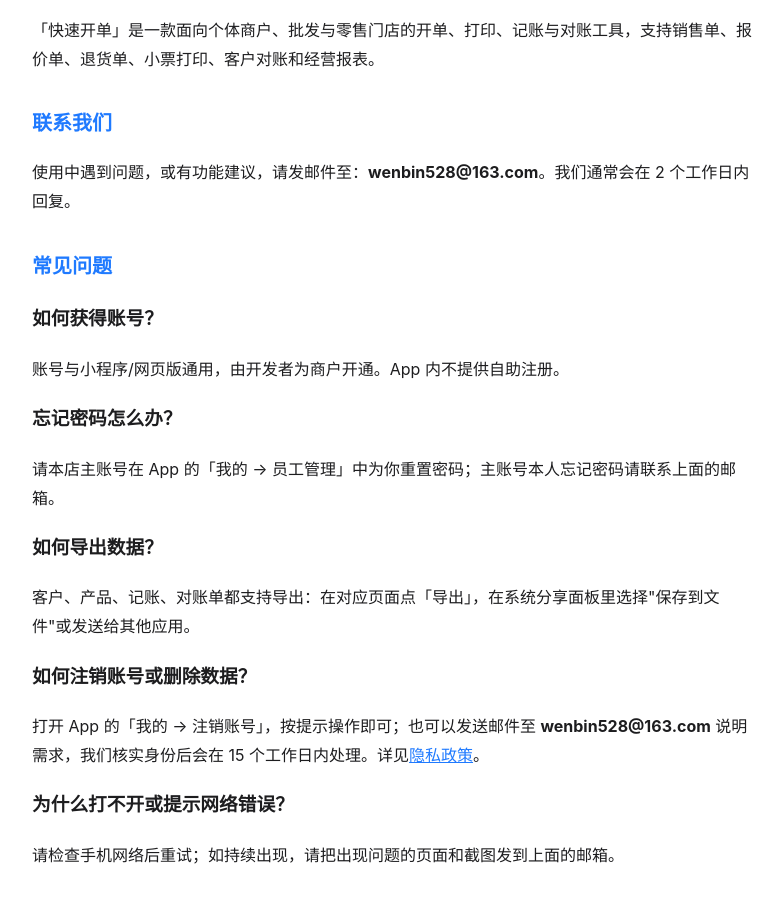
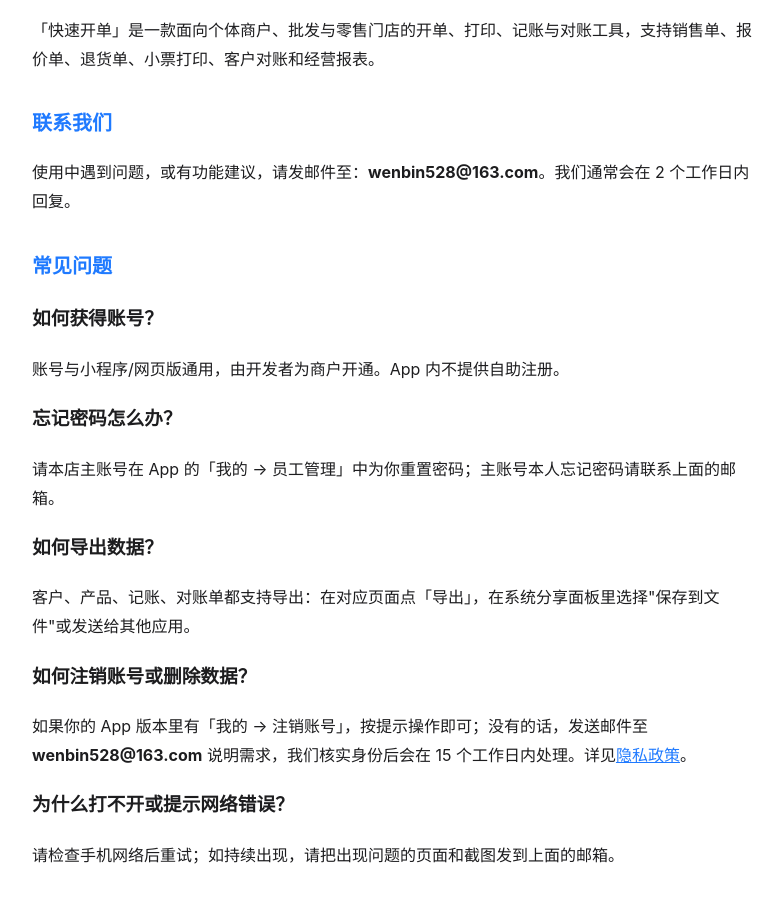
Before and after one commit to megatronyy/quick-billing-privacy, a plain HTML site: page support.html in a window 1280 px wide. Shown: the part 126-1028 px from the top of the page, without its empty margins (248-1031 px from the left). Drawn offline with Linux system fonts and the light colour scheme.

Commit message:
clarify that in-app deletion needs a supporting version: support.html

```diff
--- a/support.html
+++ b/support.html
@@ -24,7 +24,7 @@ a{color:#1F7AFF}
 <h3>如何导出数据？</h3>
 <p>客户、产品、记账、对账单都支持导出：在对应页面点「导出」，在系统分享面板里选择"保存到文件"或发送给其他应用。</p>
 <h3>如何注销账号或删除数据？</h3>
-<p>打开 App 的「我的 → 注销账号」，按提示操作即可；也可以发送邮件至 <strong>wenbin528@163.com</strong> 说明需求，我们核实身份后会在 15 个工作日内处理。详见<a href="./">隐私政策</a>。</p>
+<p>如果你的 App 版本里有「我的 → 注销账号」，按提示操作即可；没有的话，发送邮件至 <strong>wenbin528@163.com</strong> 说明需求，我们核实身份后会在 15 个工作日内处理。详见<a href="./">隐私政策</a>。</p>
 <h3>为什么打不开或提示网络错误？</h3>
 <p>请检查手机网络后重试；如持续出现，请把出现问题的页面和截图发到上面的邮箱。</p>
 </body>
```
